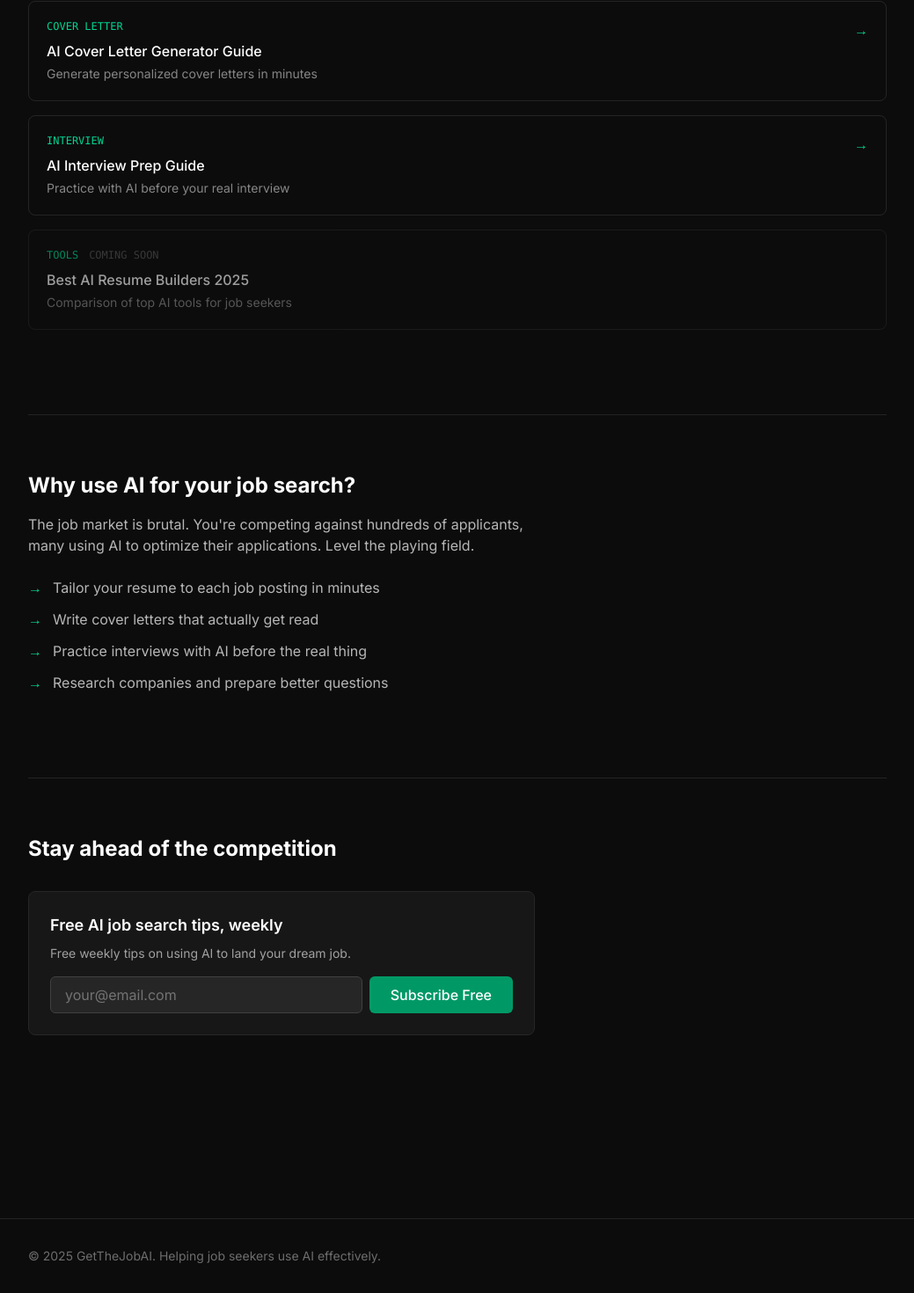
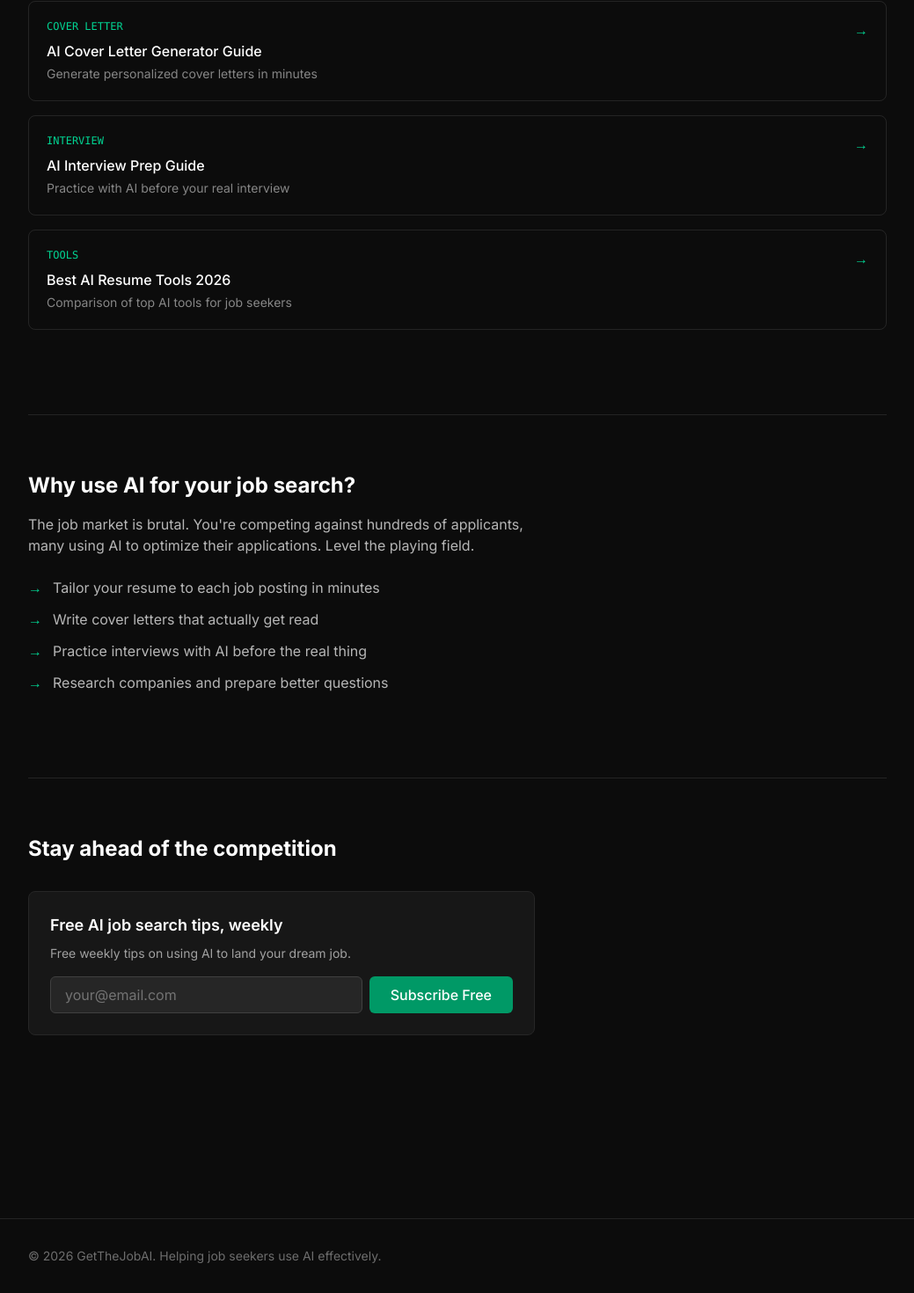
Before and after one commit to kaigritun/getthejobai, a Next.js app: page / in a window 1280 px wide. Shown: the part 1563-3033 px from the top of the page at 88% size, without its empty margins (120-1159 px from the left). Built offline with nearby package versions, Linux system fonts and the light colour scheme.

Commit message:
Fix: Update footer to 2026, enable AI Resume Tools link

```diff
--- a/app/page.tsx
+++ b/app/page.tsx
@@ -129,11 +129,11 @@ export default function Home() {
                 ready: true
               },
               {
-                title: 'Best AI Resume Builders 2025',
+                title: 'Best AI Resume Tools 2026',
                 desc: 'Comparison of top AI tools for job seekers',
                 tag: 'Tools',
-                href: '/guides/best-ai-resume-builders',
-                ready: false
+                href: '/guides/best-ai-resume-tools-2026',
+                ready: true
               },
             ].map((guide) => (
               <Link
@@ -214,7 +214,7 @@ export default function Home() {
       <footer className="border-t border-white/10 mt-24">
         <div className="max-w-5xl mx-auto px-6 py-8">
           <p className="text-sm text-white/40">
-            © 2025 GetTheJobAI. Helping job seekers use AI effectively.
+            © 2026 GetTheJobAI. Helping job seekers use AI effectively.
           </p>
         </div>
       </footer>
```
